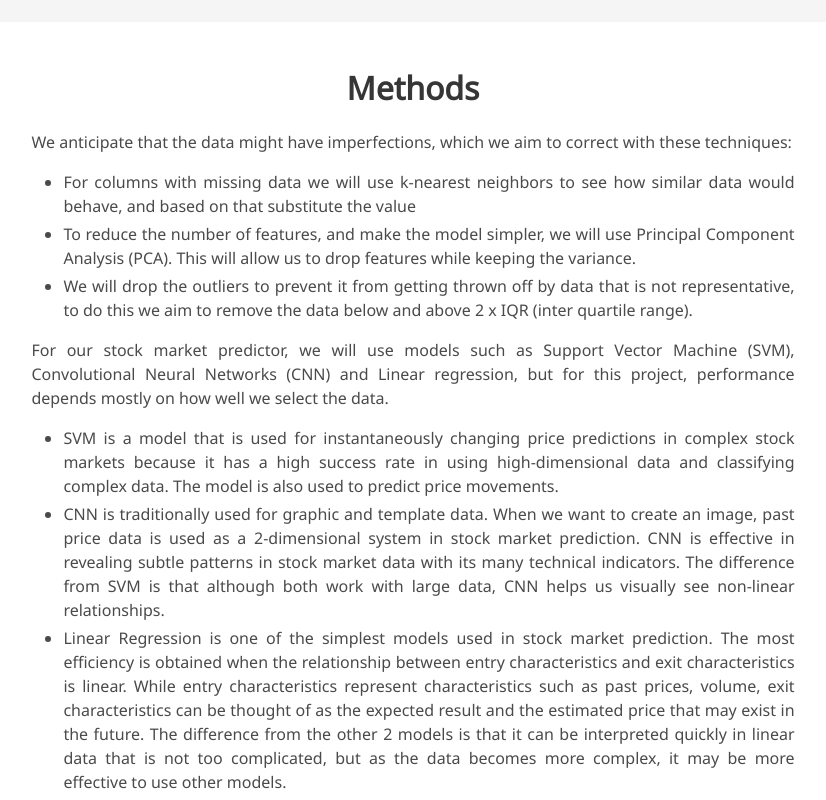
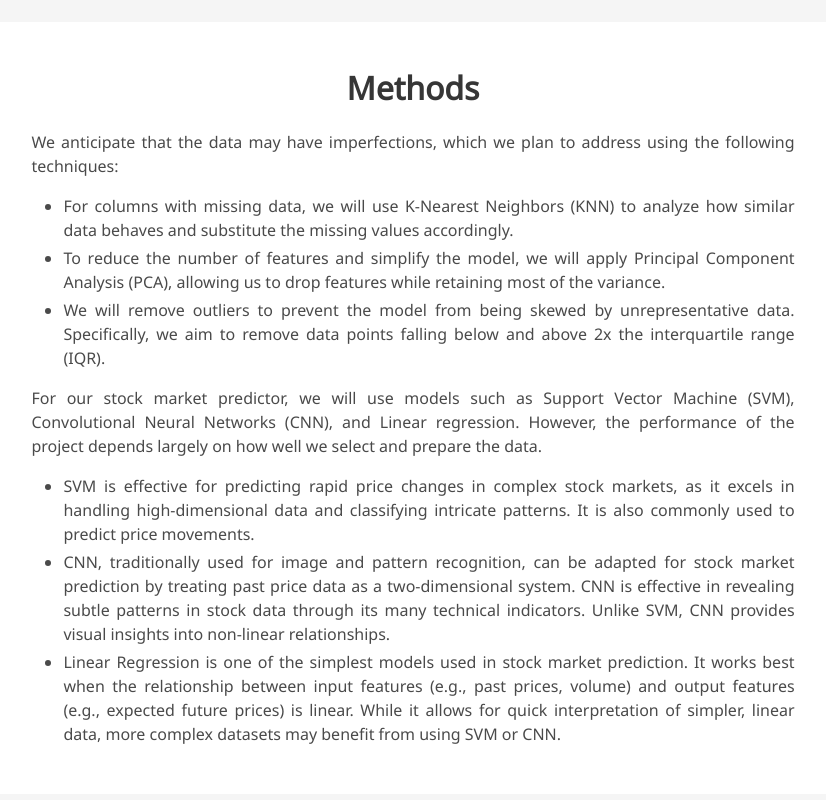
Before and after one commit to mtang2021/mtang2021.github.io, a plain HTML site: page index.html in a window 1280 px wide. Shown: the part 1040-1840 px from the top of the page, without its empty margins (227-1053 px from the left). Drawn offline with nearby package versions, Linux system fonts and the light colour scheme; some icons are missing; a web font is replaced by a local one.

Commit message:
Update index.html

```diff
--- a/index.html
+++ b/index.html
@@ -172,30 +172,30 @@
         <div class="column is-four-fifths">
           <h2 class="title is-3">Methods</h2>
           <div class="content has-text-justified">
-            <p>We anticipate that the data might have imperfections, which we aim to correct with these techniques:</p>
+            <p>We anticipate that the data may have imperfections, which we plan to address using the following techniques:</p>
             <ul>
               <li>
-                For columns with missing data we will use k-nearest neighbors to see how similar data would behave, and based on that substitute the value
+                For columns with missing data, we will use K-Nearest Neighbors (KNN) to analyze how similar data behaves and substitute the missing values accordingly.
               </li>
               <li>
-                To reduce the number of features, and make the model simpler, we will use Principal Component Analysis (PCA). This will allow us to drop features while keeping the variance.
+                To reduce the number of features and simplify the model, we will apply Principal Component Analysis (PCA), allowing us to drop features while retaining most of the variance.
               </li>
               <li>
-                We will drop the outliers to prevent it from getting thrown off by data that is not representative, to do this we aim to remove the data below and above 2 x IQR (inter quartile range).
+                We will remove outliers to prevent the model from being skewed by unrepresentative data. Specifically, we aim to remove data points falling below and above 2x the interquartile range (IQR).
               </li>
             </ul>
             <p>
-              For our stock market predictor, we will use models such as Support Vector Machine (SVM), Convolutional Neural Networks (CNN) and Linear regression, but for this project, performance depends mostly on how well we select the data.
+              For our stock market predictor, we will use models such as Support Vector Machine (SVM), Convolutional Neural Networks (CNN), and Linear regression. However, the performance of the project depends largely on how well we select and prepare the data.
             </p>
             <ul>
               <li>
-                SVM is a model that is used for instantaneously changing price predictions in complex stock markets because it has a high success rate in using high-dimensional data and classifying complex data. The model is also used to predict price movements.
+                SVM is effective for predicting rapid price changes in complex stock markets, as it excels in handling high-dimensional data and classifying intricate patterns. It is also commonly used to predict price movements.
               </li>
               <li>
-                CNN is traditionally used for graphic and template data. When we want to create an image, past price data is used as a 2-dimensional system in stock market prediction. CNN is effective in revealing subtle patterns in stock market data with its many technical indicators. The difference from SVM is that although both work with large data, CNN helps us visually see non-linear relationships.
+                CNN, traditionally used for image and pattern recognition, can be adapted for stock market prediction by treating past price data as a two-dimensional system. CNN is effective in revealing subtle patterns in stock data through its many technical indicators. Unlike SVM, CNN provides visual insights into non-linear relationships.
               </li>
               <li>
-                Linear Regression is one of the simplest models used in stock market prediction. The most efficiency is obtained when the relationship between entry characteristics and exit characteristics is linear. While entry characteristics represent characteristics such as past prices, volume, exit characteristics can be thought of as the expected result and the estimated price that may exist in the future. The difference from the other 2 models is that it can be interpreted quickly in linear data that is not too complicated, but as the data becomes more complex, it may be more effective to use other models.
+                Linear Regression is one of the simplest models used in stock market prediction. It works best when the relationship between input features (e.g., past prices, volume) and output features (e.g., expected future prices) is linear. While it allows for quick interpretation of simpler, linear data, more complex datasets may benefit from using SVM or CNN.
               </li>
             </ul>
           </div>
@@ -213,7 +213,7 @@
         <h2 class="title is-3">Potential Results & Discussion</h2>
         <div class="content has-text-justified">
           <p>
-            To evaluate our model, we will be using metrics from our scikit-learn which include Mean-Squared-Error (MSE) which measures the average squared difference between predicted price and actual price, Mean-Absolute-Error (MAE) which measures average error in prediction and (R)^2 Score which measures how well unseen samples are likely to be predicted by the model. Through these metrics, our project goal is to successfully develop a stock predictive model that accurately forecasts prices of any stock using real-time data with a success rate of 80%. With a MSE of less than 5 dollars, MAE of less than 3 dollars and R^2 of greater than 0.8.
+            To evaluate our model, we will use metrics from scikit-learn, including Mean-Squared-Error (MSE), which measures the average squared difference between predicted and actual prices, Mean-Absolute-Error (MAE), which measures the average error in prediction, and the R^2 Score, which measures how well the model is likely to predict unseen samples. Our project goal is to develop a stock prediction model that accurately forecasts prices using real-time data, aiming for a success rate of 80%. Specifically, we are targeting an MSE of less than $5, an MAE of less than $3, and an R^2 score greater than 0.8.
           </p>
         </div>
       </div>
```
